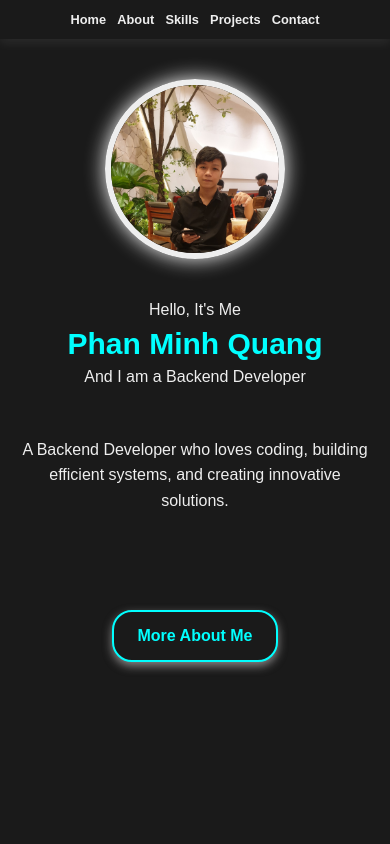
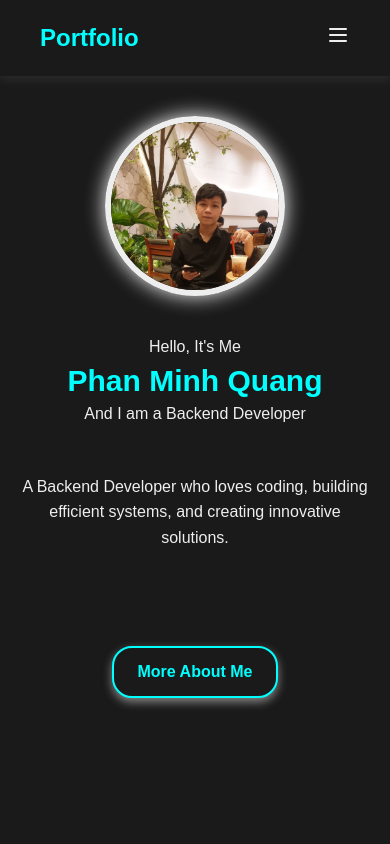
Before and after one commit to phanquang1830/portflolio, a React (Vite) app: page / in a window 390 px wide. Shown: the top 844 px of the page. Built offline with nearby package versions, Linux system fonts and the light colour scheme.

Commit message:
feat: add mobile menu for header

```diff
--- a/src/components/Header/Header.module.scss
+++ b/src/components/Header/Header.module.scss
@@ -2,14 +2,27 @@
 
 .header {
   display: flex;
-    justify-content: center;
-    gap: 2rem;
+  justify-content: space-between;
+  align-items: center;
   padding: 20px 40px;
   background-color: $background-color;
-    position: sticky; // cố định header
-    top: 0; // dùng với position: sticky để nó dính sát ở trên
+  position: sticky;
+  top: 0;
+  z-index: 100;
   box-shadow: 0 4px 10px rgba(255, 255, 255, 0.08);
-    z-index: 100; //Giúp header nổi trên các phần tử khác
+
+  .logo {
+    font-size: 1.5rem;
+    color: $title-color;
+    font-weight: 700;
+  }
+
+  .navLinks {
+    position: absolute;
+    left: 50%;
+    transform: translateX(-50%);
+    display: flex;
+    gap: 2rem;
 
     a {
       text-decoration: none;
@@ -35,30 +48,57 @@
         transition: transform 0.3s ease;
       }
 
-        &:hover::after{
+      &:hover::after {
         transform: scaleX(1);
       }
     }
   }
 
+  .menuIcon {
+    display: none;
+    cursor: pointer;
+    color: $text-color;
+    z-index: 200;
+  }
+}
+
+/* Responsive */
 @media (max-width: 768px) {
   .header {
-    gap: 1rem;
-    padding: 12px 20px;
+    .navLinks {
+      position: fixed;
+      top: 70px;
+      right: -100%;
+      transform: none;
+      left: auto;
+
+      background-color: $background-color;
+      flex-direction: column;
+      gap: 1.5rem;
+      padding: 20px;
+      width: 200px;
+      border-radius: 8px;
+      box-shadow: 0 4px 20px rgba(0, 0, 0, 0.2);
+      transition: right 0.3s ease;
+      z-index: 150;
     }
 
-  .header a {
-    font-size: 0.9rem;
+    .navLinks.active {
+      right: 20px;
+    }
+
+    .menuIcon {
+      display: block;
+    }
   }
 }
 
 @media (max-width: 480px) {
   .header {
-    gap: 0.7rem;
-    padding: 10px 16px;
-  }
-
-  .header a {
-    font-size: 0.8rem;
+    .navLinks {
+      width: 160px;
+      gap: 1rem;
+      padding: 16px;
     }
   }
+}
--- a/src/components/Header/Header.tsx
+++ b/src/components/Header/Header.tsx
@@ -1,14 +1,30 @@
-import React from "react";
+import React, { useState } from "react";
+import { Menu, X } from "lucide-react";
 import styles from "@/components/Header/Header.module.scss";
 
 const Header: React.FC = () => {
+  const [menuOpen, setMenuOpen] = useState(false);
+
+  const toggleMenu = () => setMenuOpen(!menuOpen);
+  const closeMenu = () => setMenuOpen(false);
+
   return (
     <div className={styles.header}>
-      <a href="#home">Home</a>
-      <a href="#about">About</a>
-      <a href="#skills">Skills</a>
-      <a href="#projects">Projects</a>
-      <a href="#contact">Contact</a>
+      <div className={styles.logo}>Portfolio</div>
+
+      <div
+        className={`${styles.navLinks} ${menuOpen ? styles.active : ""}`}
+      >
+        <a href="#home" onClick={closeMenu}>Home</a>
+        <a href="#about" onClick={closeMenu}>About</a>
+        <a href="#skills" onClick={closeMenu}>Skills</a>
+        <a href="#projects" onClick={closeMenu}>Projects</a>
+        <a href="#contact" onClick={closeMenu}>Contact</a>
+      </div>
+
+      <div className={styles.menuIcon} onClick={toggleMenu}>
+        {menuOpen ? <X size={24} /> : <Menu size={24} />}
+      </div>
     </div>
   );
 };
```
Lines whose indentation alone changed are shown as unchanged.
